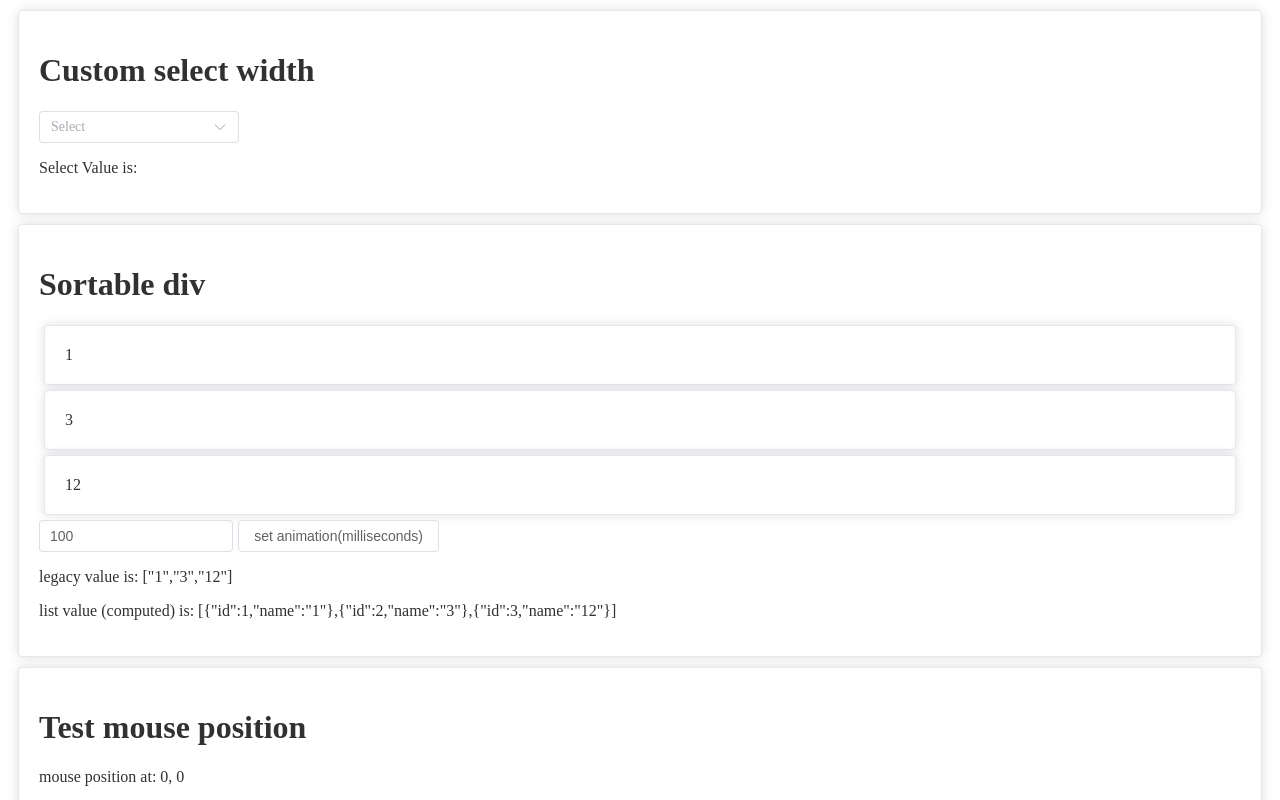
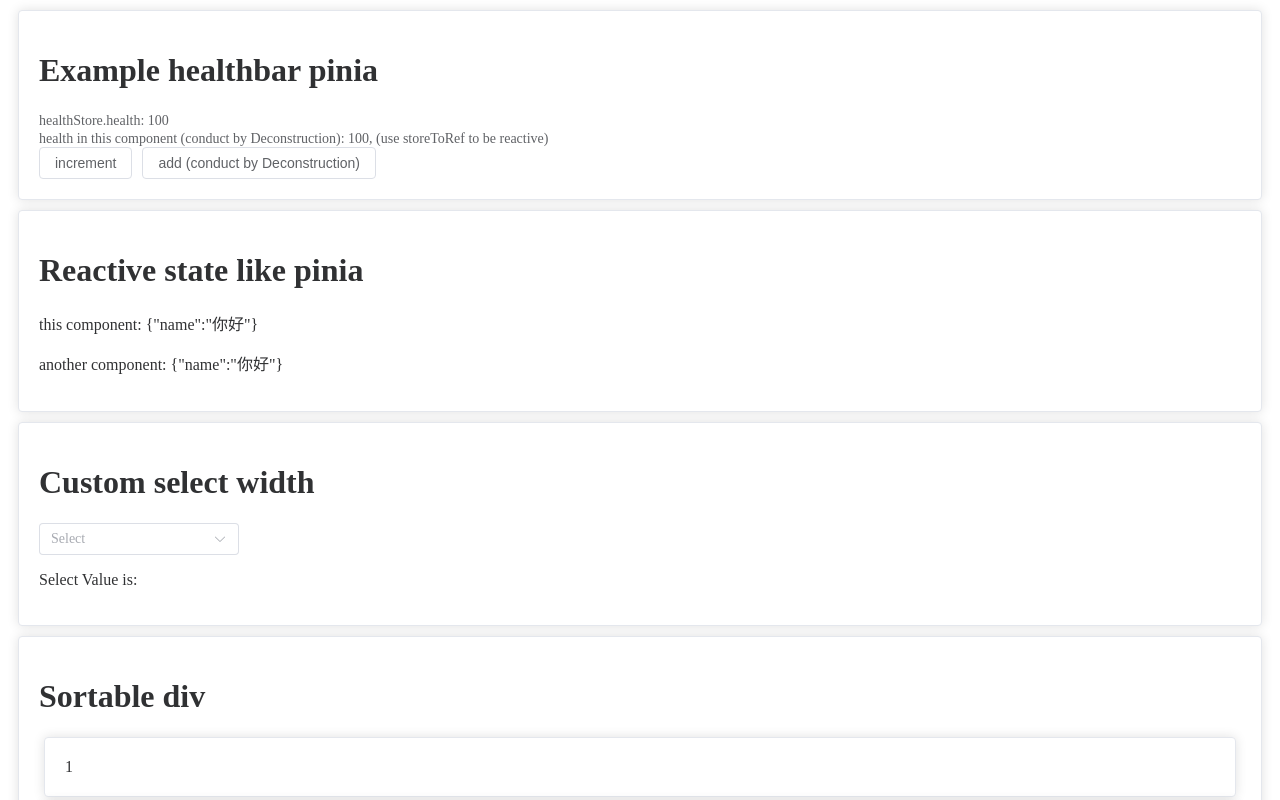
Before and after one commit to Nesb01t/vue-feature-components, a Vue app in the folder app/: page / in a window 1280 px wide. Shown: the top 800 px of the page. Built offline with nearby package versions, Linux system fonts and the light colour scheme.

Commit message:
FEATURE restructure folder

```diff
--- a/app/src/App.vue
+++ b/app/src/App.vue
@@ -1,10 +1,14 @@
 <script setup lang="ts">
-import VueUseMousePosition from "./components/vue-use-mouse-position.vue";
-import SortableDiv from "./components/sortable-div.vue";
-import CustomSelectWidth from "./components/custom-select-width.vue";
+import VueUseMousePosition from "./components/vue-use/vue-use-mouse-position.vue";
+import SortableDiv from "./components/vue-use/sortable-div.vue";
+import CustomSelectWidth from "./components/element-plus/custom-select-width.vue";
+import ReactiveStateLikePinia from "./components/pinia/reactive-state-like-pinia/index.vue";
+import ExampleHealthbarPinia from './components/pinia/example-healthbar-pinia/index.vue'
 </script>
 
 <template>
+  <ExampleHealthbarPinia></ExampleHealthbarPinia>
+  <ReactiveStateLikePinia></ReactiveStateLikePinia>
   <custom-select-width></custom-select-width>
   <sortable-div></sortable-div>
   <vue-use-mouse-position></vue-use-mouse-position>
--- a/app/src/components/custom-select-width.vue
+++ b/app/src/components/element-plus/custom-select-width.vue
@@ -1,5 +1,5 @@
 <script lang="ts" setup>
-import Island from "./common/island.vue";
+import Island from "../common/island.vue";
 import {ref} from "vue";
 
 const selectValue = ref('')
--- /dev/null
+++ b/app/src/components/pinia/example-healthbar-pinia/health.store.ts
@@ -0,0 +1,26 @@
+import {defineStore} from "pinia";
+import {ref} from "vue";
+
+const HealthStore = () => {
+    return defineStore(`health`, () => {
+        const health = ref(100)
+
+        const add = (val: number): void => {
+            health.value += val
+        }
+        const increment = (): void => {
+            health.value++;
+        }
+        const decrease = (val: number): void => {
+            health.value -= val
+        }
+        return {
+            health,
+            add,
+            increment,
+            decrease
+        }
+    })
+}
+
+export const useHealthStore = HealthStore();
--- /dev/null
+++ b/app/src/components/pinia/example-healthbar-pinia/index.vue
@@ -0,0 +1,27 @@
+<script lang="ts" setup>
+import {useHealthStore} from "./health.store.ts";
+import Island from "../../common/island.vue";
+
+const healthStore = useHealthStore()
+
+/**
+ * store 中的 ref 属性解构要通过 storeToRef
+ * 而 store 中的 fn 方法可以直接解构
+ * TODO 推测 fn 可以直接解构的原因是闭包？
+ */
+const {health} = healthStore
+const {add} = healthStore
+
+</script>
+
+<template>
+  <island title="Example healthbar pinia">
+    <el-text>healthStore.health: {{ healthStore.health }}</el-text>
+    <br>
+    <el-text>health in this component (conduct by Deconstruction): {{ health }}, (use storeToRef to be reactive)
+    </el-text>
+    <br>
+    <el-button @click="healthStore.increment()">increment</el-button>
+    <el-button style="margin-left: 10px" @click="add(2)">add (conduct by Deconstruction)</el-button>
+  </island>
+</template>
--- /dev/null
+++ b/app/src/components/pinia/reactive-state-like-pinia/index.vue
@@ -0,0 +1,15 @@
+<script lang="ts" setup>
+import Island from "../../common/island.vue";
+import {reactiveState} from "./state.ts";
+import SubText from "./sub-text.vue";
+</script>
+
+<template>
+  <island title="Reactive state like pinia">
+    <p>this component: {{ JSON.stringify(reactiveState) }}</p>
+
+    <p>another component:
+      <sub-text></sub-text>
+    </p>
+  </island>
+</template>
--- /dev/null
+++ b/app/src/components/pinia/reactive-state-like-pinia/state.ts
@@ -0,0 +1,5 @@
+import {reactive} from "vue";
+
+export const reactiveState = reactive({
+    name: "你好"
+})
--- /dev/null
+++ b/app/src/components/pinia/reactive-state-like-pinia/sub-text.vue
@@ -0,0 +1,7 @@
+<script lang="ts" setup>
+import {reactiveState} from "./state.ts";
+</script>
+
+<template>
+  <span>{{ JSON.stringify(reactiveState) }}</span>
+</template>
--- a/app/src/components/sortable-div.vue
+++ b/app/src/components/vue-use/sortable-div.vue
@@ -1,5 +1,5 @@
 <script setup lang="ts">
-import Island from "./common/island.vue";
+import Island from "../common/island.vue";
 import {computed, ref} from "vue";
 
 /**
--- a/app/src/components/vue-use-mouse-position.vue
+++ b/app/src/components/vue-use/vue-use-mouse-position.vue
@@ -1,6 +1,6 @@
 <script setup lang="ts">
 import {useMouse} from "@vueuse/core";
-import Island from "./common/island.vue";
+import Island from "../common/island.vue";
 
 const {x, y} = useMouse()
 
--- a/app/src/main.ts
+++ b/app/src/main.ts
@@ -2,7 +2,16 @@ import {createApp} from 'vue'
 import ElementPlus from 'element-plus'
 import 'element-plus/dist/index.css'
 import App from './App.vue'
+import {createPinia} from 'pinia'
 
 const app = createApp(App)
+
+// styles
 app.use(ElementPlus)
+
+// states controller
+const pinia = createPinia()
+app.use(pinia)
+
+// mount
 app.mount('#app')
```
